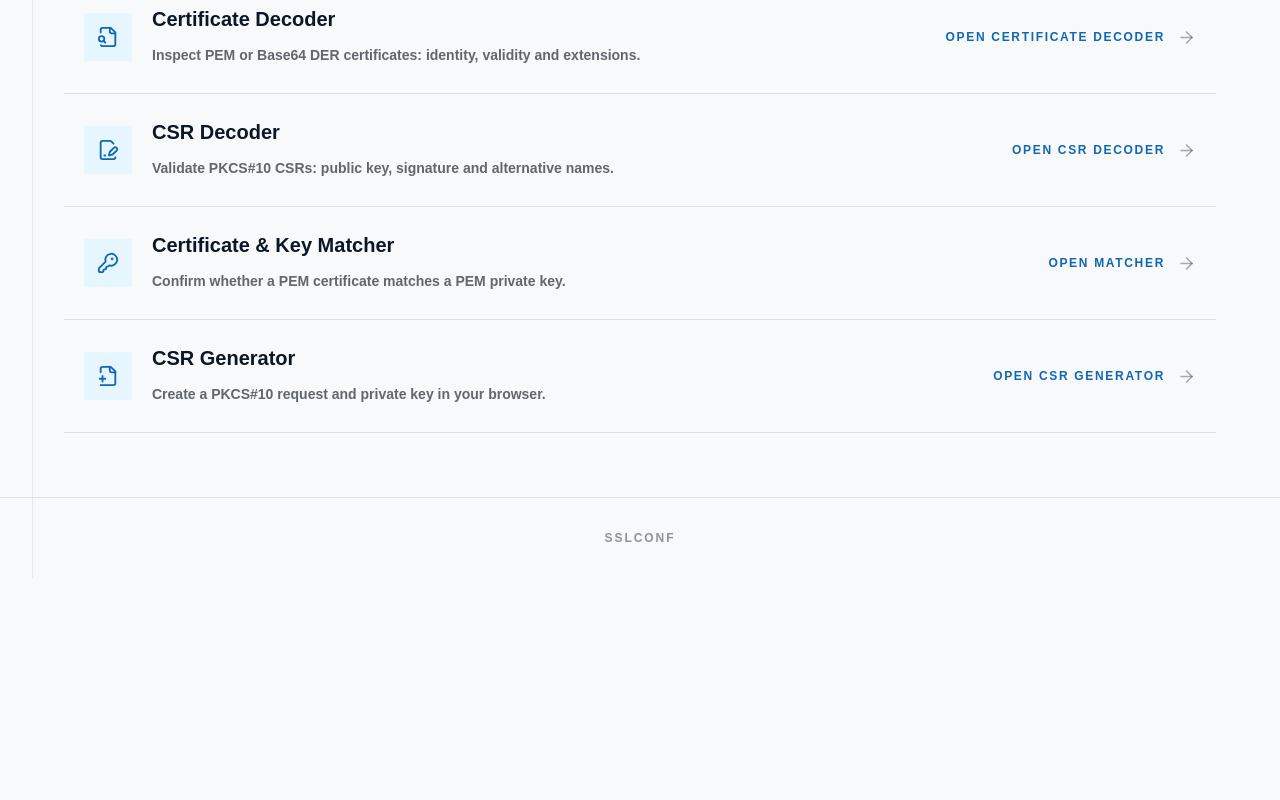
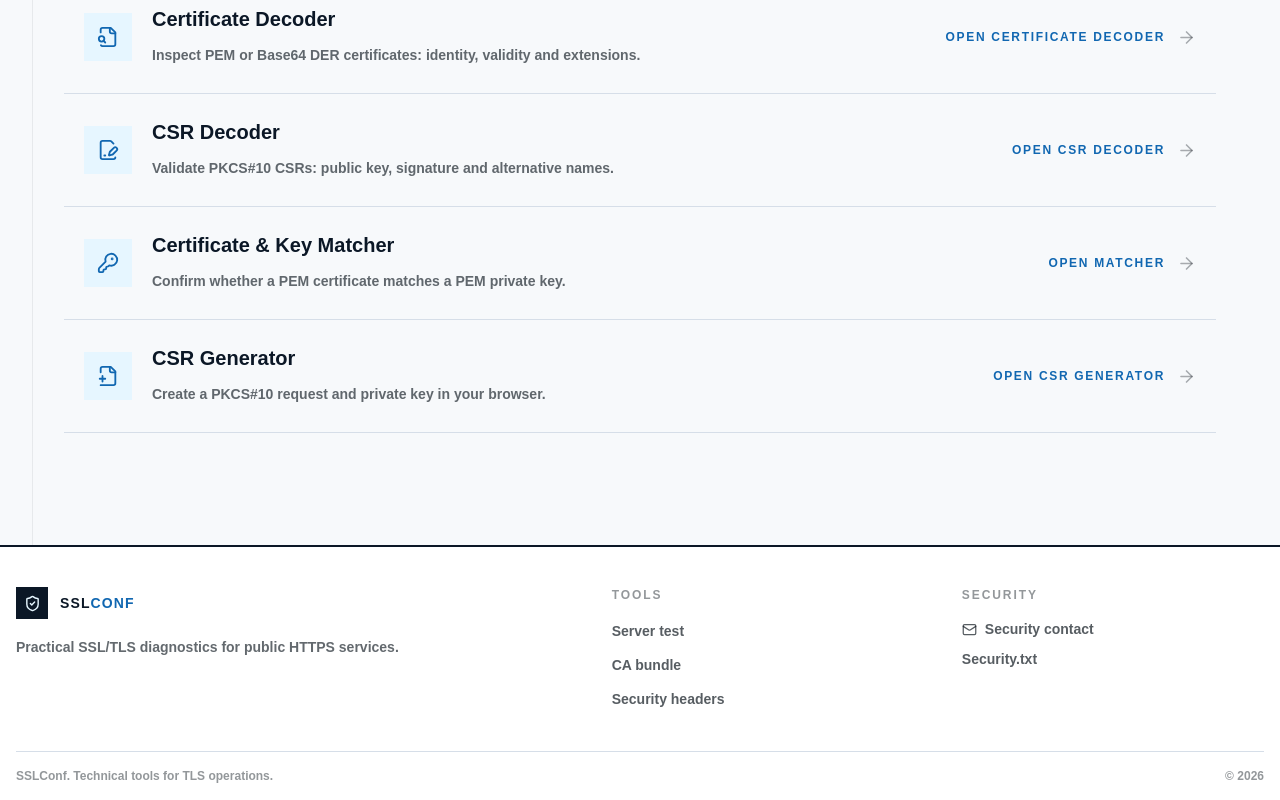
Before and after one commit to termithe/sslconf, a Next.js app: page / in a window 1280 px wide. Shown: the part 1031-1831 px from the top of the page. Before the commit the page ends 1609 px from the top, so only its background shows below. Built offline with nearby package versions, Linux system fonts and the light colour scheme.

Commit message:
feat: add localized site footer

```diff
--- a/app/layout.tsx
+++ b/app/layout.tsx
@@ -1,6 +1,6 @@
 import type { Metadata } from "next";
 import { headers } from "next/headers";
-import { Menu } from "lucide-react";
+import { Mail, Menu, ShieldCheck } from "lucide-react";
 import { LanguageSwitcher } from "@/components/LanguageSwitcher";
 import { copy, type Locale } from "@/lib/i18n";
 import "./globals.css";
@@ -85,9 +85,7 @@ export default function RootLayout({ children }: { children: React.ReactNode })
           </nav>
         </header>
         {children}
-        <footer className="border-t border-line px-4 py-8 text-center text-xs font-bold uppercase tracking-[0.16em] text-ink/45">
-          SSLConf
-        </footer>
+        <SiteFooter locale={locale} prefix={prefix} />
       </body>
     </html>
   );
@@ -96,3 +94,44 @@ export default function RootLayout({ children }: { children: React.ReactNode })
 function HeaderToolLink({ href, label }: { href: string; label: string }) {
   return <a href={href} className="block px-3 py-2.5 text-xs font-black uppercase tracking-[0.1em] text-ink/65 transition hover:bg-mint hover:text-signal">{label}</a>;
 }
+
+function SiteFooter({ locale, prefix }: { locale: Locale; prefix: string }) {
+  const footer = copy[locale];
+  const toolLinks = [
+    { href: `${prefix}/scan`, label: footer.footerServerTest },
+    { href: `${prefix}/check`, label: footer.footerChainBuilder },
+    { href: `${prefix}/headers`, label: footer.footerHeaders }
+  ];
+  const year = new Date().getFullYear();
+
+  return (
+    <footer className="mt-12 border-t-2 border-night bg-white px-4">
+      <div className="mx-auto grid max-w-7xl gap-10 py-10 sm:grid-cols-2 lg:grid-cols-[minmax(0,1.45fr)_minmax(0,0.8fr)_minmax(0,0.8fr)] lg:gap-12">
+        <section aria-label="SSLConf" className="max-w-sm">
+          <div className="flex items-center gap-3">
+            <span className="grid h-8 w-8 place-items-center border border-night bg-night text-mint"><ShieldCheck size={17} aria-hidden="true" /></span>
+            <span className="text-sm font-black tracking-[0.08em] text-night">SSL<span className="text-signal">CONF</span></span>
+          </div>
+          <p className="mt-4 text-sm font-semibold leading-6 text-ink/65">{footer.footerSummary}</p>
+        </section>
+        <nav aria-label={footer.footerTools}>
+          <p className="text-xs font-black uppercase tracking-[0.16em] text-ink/45">{footer.footerTools}</p>
+          <ul className="mt-4 space-y-2.5">
+            {toolLinks.map((link) => <li key={link.href}><a href={link.href} className="text-sm font-bold text-ink/70 transition hover:text-signal">{link.label}</a></li>)}
+          </ul>
+        </nav>
+        <section aria-labelledby="footer-security-title">
+          <p id="footer-security-title" className="text-xs font-black uppercase tracking-[0.16em] text-ink/45">{footer.footerSecurity}</p>
+          <div className="mt-4 space-y-2.5">
+            <a href="mailto:contacto@sslconf.com" className="flex w-fit items-center gap-2 text-sm font-bold text-ink/70 transition hover:text-signal"><Mail size={15} aria-hidden="true" />{footer.footerContact}</a>
+            <a href="/.well-known/security.txt" className="block w-fit text-sm font-bold text-ink/70 transition hover:text-signal">{footer.footerSecurityTxt}</a>
+          </div>
+        </section>
+      </div>
+      <div className="mx-auto flex max-w-7xl flex-col gap-2 border-t border-line py-4 text-xs font-bold text-ink/45 sm:flex-row sm:items-center sm:justify-between">
+        <span>{footer.footerCopyright}</span>
+        <span>&copy; {year}</span>
+      </div>
+    </footer>
+  );
+}
--- a/lib/i18n.ts
+++ b/lib/i18n.ts
@@ -37,6 +37,15 @@ export const copy = {
     navInstallation: "Installation Validator",
     navChain: "CA Bundle Generator",
     navScan: "SSL/TLS Server Test",
+    footerSummary: "Practical SSL/TLS diagnostics for public HTTPS services.",
+    footerTools: "Tools",
+    footerServerTest: "Server test",
+    footerChainBuilder: "CA bundle",
+    footerHeaders: "Security headers",
+    footerSecurity: "Security",
+    footerContact: "Security contact",
+    footerSecurityTxt: "Security.txt",
+    footerCopyright: "SSLConf. Technical tools for TLS operations.",
     homeTitle: "SSL/TLS diagnostics for certificates and servers.",
     homeDescription: "Analyze HTTPS, decode certificates and generate CA bundles for servers.",
     homeFeaturedLabel: "Featured tool",
@@ -233,6 +242,15 @@ export const copy = {
     navInstallation: "Validador de instalación",
     navChain: "Generador de CA bundle",
     navScan: "Análisis SSL/TLS",
+    footerSummary: "Diagnóstico SSL/TLS práctico para servicios HTTPS públicos.",
+    footerTools: "Herramientas",
+    footerServerTest: "Análisis SSL/TLS",
+    footerChainBuilder: "CA bundle",
+    footerHeaders: "Cabeceras de seguridad",
+    footerSecurity: "Seguridad",
+    footerContact: "Contacto de seguridad",
+    footerSecurityTxt: "Security.txt",
+    footerCopyright: "SSLConf. Herramientas técnicas para operaciones TLS.",
     homeTitle: "Diagnóstico SSL/TLS de certificados y servidores.",
     homeDescription: "Analiza HTTPS, decodifica certificados y genera CA bundles para servidores.",
     homeFeaturedLabel: "Herramienta principal",
```
Also changed, not shown: 2 other files (tests, documents, lock files or other folders).
